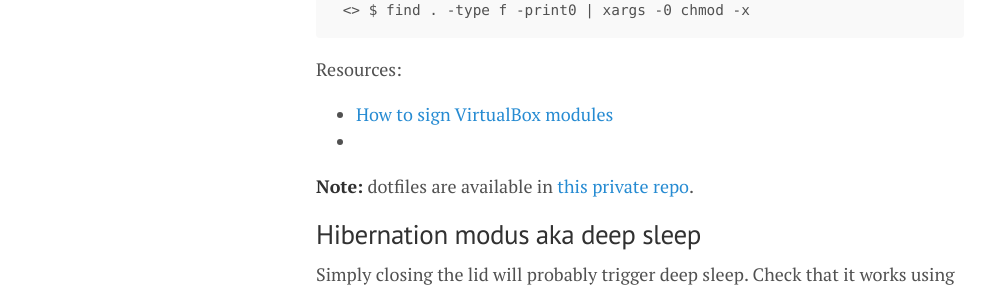
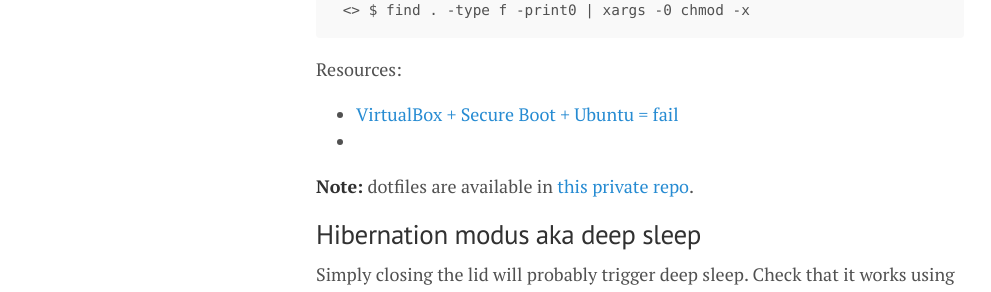
Before and after one commit to lgeurts/lgeurts.github.io, a Jekyll site: the page built from _posts/2021-10-15-ubuntu-setup-notes-for-x1-carbon-gen8.md, in a window 1280 px wide and 900 px high, scrolled down 2443 px. Shown: the part 158-450 px from the top of the window, without its empty margins (0-991 px from the left). Built offline with Jekyll 4.4.1, drawn with Linux system fonts in a browser that asks for light colours; nearby versions of some CDN libraries; comment, search, counter and statistics services are not loaded.

Commit message:
Update 2021-10-15-ubuntu-setup-notes-for-x1-carbon-gen8.md

````diff
--- a/_posts/2021-10-15-ubuntu-setup-notes-for-x1-carbon-gen8.md
+++ b/_posts/2021-10-15-ubuntu-setup-notes-for-x1-carbon-gen8.md
@@ -89,7 +89,7 @@ $ cd "My Documents"
  <> $ find . -type f -print0 | xargs -0 chmod -x
 ```
 Resources:
-- [How to sign VirtualBox modules](https://stegard.net/2016/10/virtualbox-secure-boot-ubuntu-fail/)
+- [VirtualBox + Secure Boot + Ubuntu = fail](https://stegard.net/2016/10/virtualbox-secure-boot-ubuntu-fail/)
 -
 
 **Note:** dotfiles are available in [this private repo](https://github.com/lgeurts/ubuntu-20.x-dotfiles).
````
